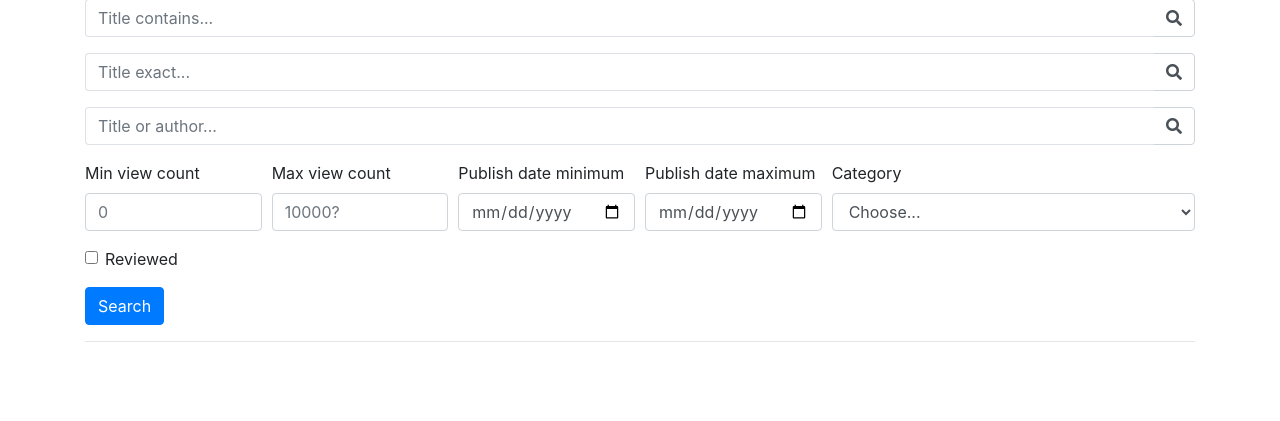
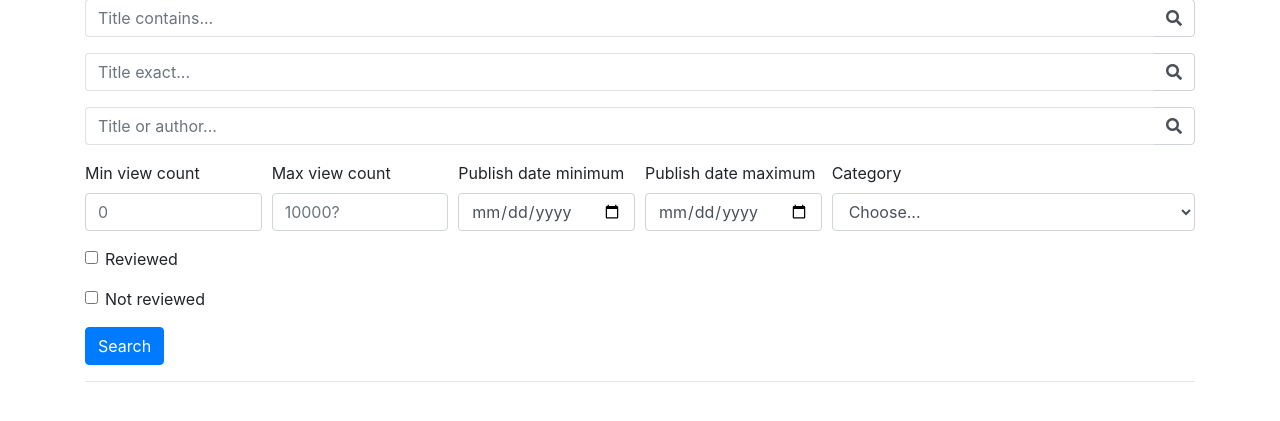
Before and after one commit to subajat1/dj-infinite-scroll, a Django app: page /core/ in a window 1280 px wide. Shown: the part 123-544 px from the top of the page. Run offline with Django 3.2, Linux system fonts and the light colour scheme; data that the repository does not hold is empty; some libraries are stand-ins or nearby versions.

Commit message:
fix journal model and develop adv filters

```diff
--- a/src/core/models.py
+++ b/src/core/models.py
@@ -20,7 +20,7 @@ class Journal(models.Model):
     title = models.CharField(max_length=120)
     author = models.ForeignKey(Author, related_name='journal_author', on_delete=models.CASCADE)
     categories = models.ManyToManyField(Category)
-    publish_date = models.DateTimeField(auto_now_add=True)
+    publish_date = models.DateTimeField(auto_now_add=False)
     views = models.IntegerField(default=0)
     reviewed = models.BooleanField(default=False)
 
--- a/src/core/views.py
+++ b/src/core/views.py
@@ -3,14 +3,24 @@ from __future__ import unicode_literals
 from django.db.models import Q
 from django.shortcuts import render
 
-from .models import Journal
+from .models import Category, Journal
+
+def is_valid_queryparam(param):
+    return param != '' and param is not None
 
 def BootstrapFilterView(request):
     qs = Journal.objects.all()
-
+    categories = Category.objects.all()
     title_contains_query = request.GET.get('title_contains')
     title_exact_query = request.GET.get('title_exact')
     title_or_author_query = request.GET.get('title_or_author')
+    view_count_min = request.GET.get('view_count_min')
+    view_count_max = request.GET.get('view_count_max')
+    date_min = request.GET.get('date_min')
+    date_max = request.GET.get('date_max')
+    category = request.GET.get('category')
+    reviewed = request.GET.get('reviewed')
+    not_reviewed = request.GET.get('not_reviewed')
 
     if not title_contains_query in (None, ''):
         qs = qs.filter(title__icontains=title_contains_query)
@@ -23,8 +33,30 @@ def BootstrapFilterView(request):
                       | Q(author__name__icontains=title_contains_query)
                       ).distinct()
 
+    if not view_count_min in (None, ''):
+        qs = qs.filter(views__gte=view_count_min)
+
+    if not view_count_max in (None, ''):
+        qs = qs.filter(views__lt=view_count_max)
+
+    if not date_min in (None, ''):
+        qs = qs.filter(publish_date__gte=date_min)
+
+    if not date_max in (None, ''):
+        qs = qs.filter(publish_date__lt=date_max)
+
+    if not category in (None, '') and category != 'Choose...':
+        qs = qs.filter(categories__name=category)
+
+    if reviewed == 'on':
+        qs = qs.filter(reviewed=True)
+    elif not_reviewed == 'on':
+        qs = qs.filter(reviewed=False)
+
+
     context = {
-        'queryset': qs
+        'queryset': qs,
+        'categories': categories,
     }
 
     return render(request, 'bootstrap_form.html', context)
--- a/src/templates/bootstrap_form.html
+++ b/src/templates/bootstrap_form.html
@@ -118,7 +118,9 @@
       <label for="inputState">Category</label>
       <select id="inputState" class="form-control" name=category>
         <option selected>Choose...</option>
-        <option>...</option>
+        {% for cat in categories %}
+          <option>{{ cat }}</option>
+        {% endfor %}
       </select>
     </div>
   </div>
@@ -131,6 +133,16 @@
       </label>
     </div>
   </div>
+
+  <div class="form-group">
+    <div class="form-check">
+      <input class="form-check-input" type="checkbox" id="form-not-reviewed" name="not_reviewed">
+      <label class="form-check-label" for="form-not-reviewed">
+        Not reviewed
+      </label>
+    </div>
+  </div>
+
   <button type="submit" class="btn btn-primary">Search</button>
 </form>
 
```
Also changed, not shown: src/core/migrations/0002_auto_20190423_2105.py (added), 1 other file.
